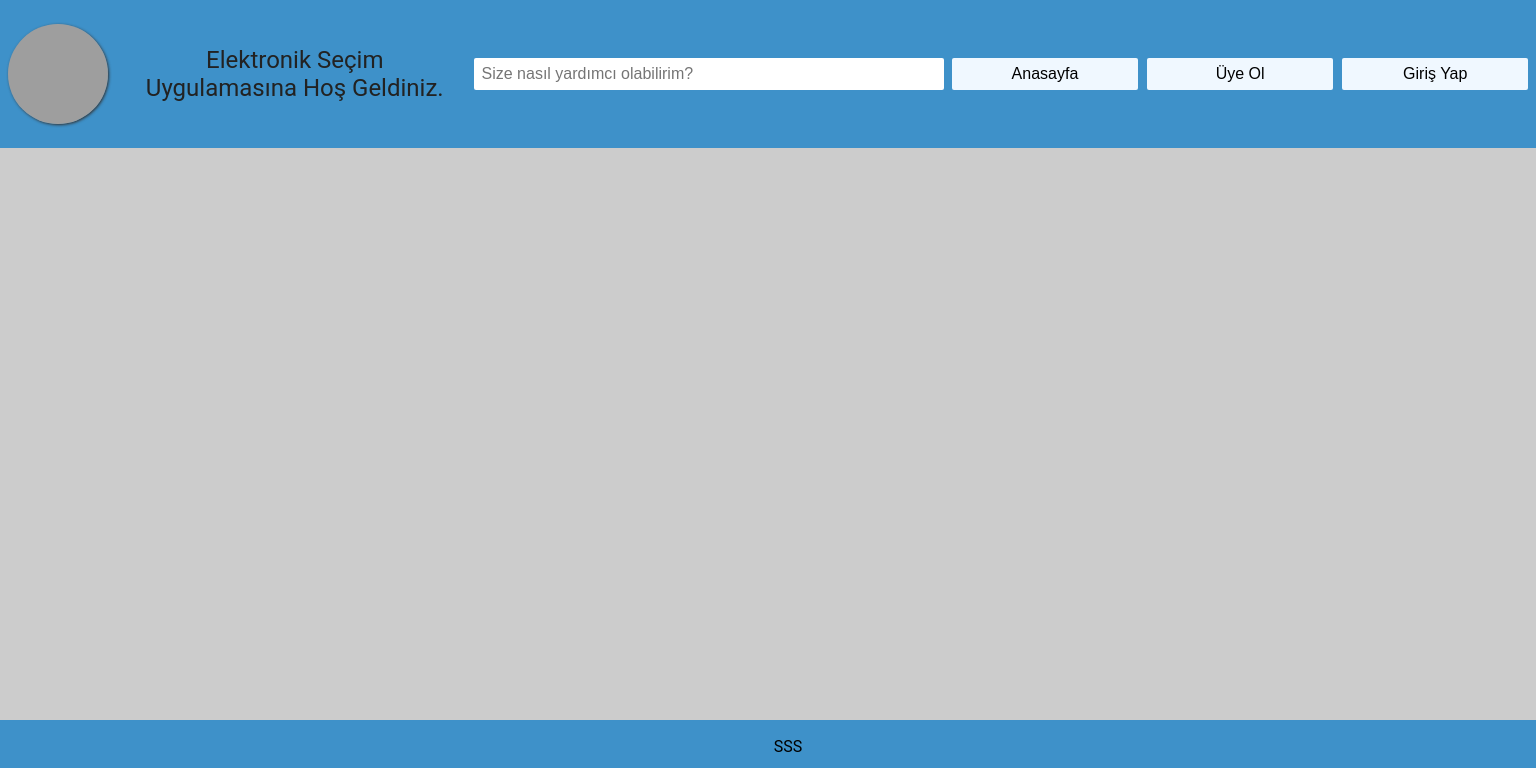
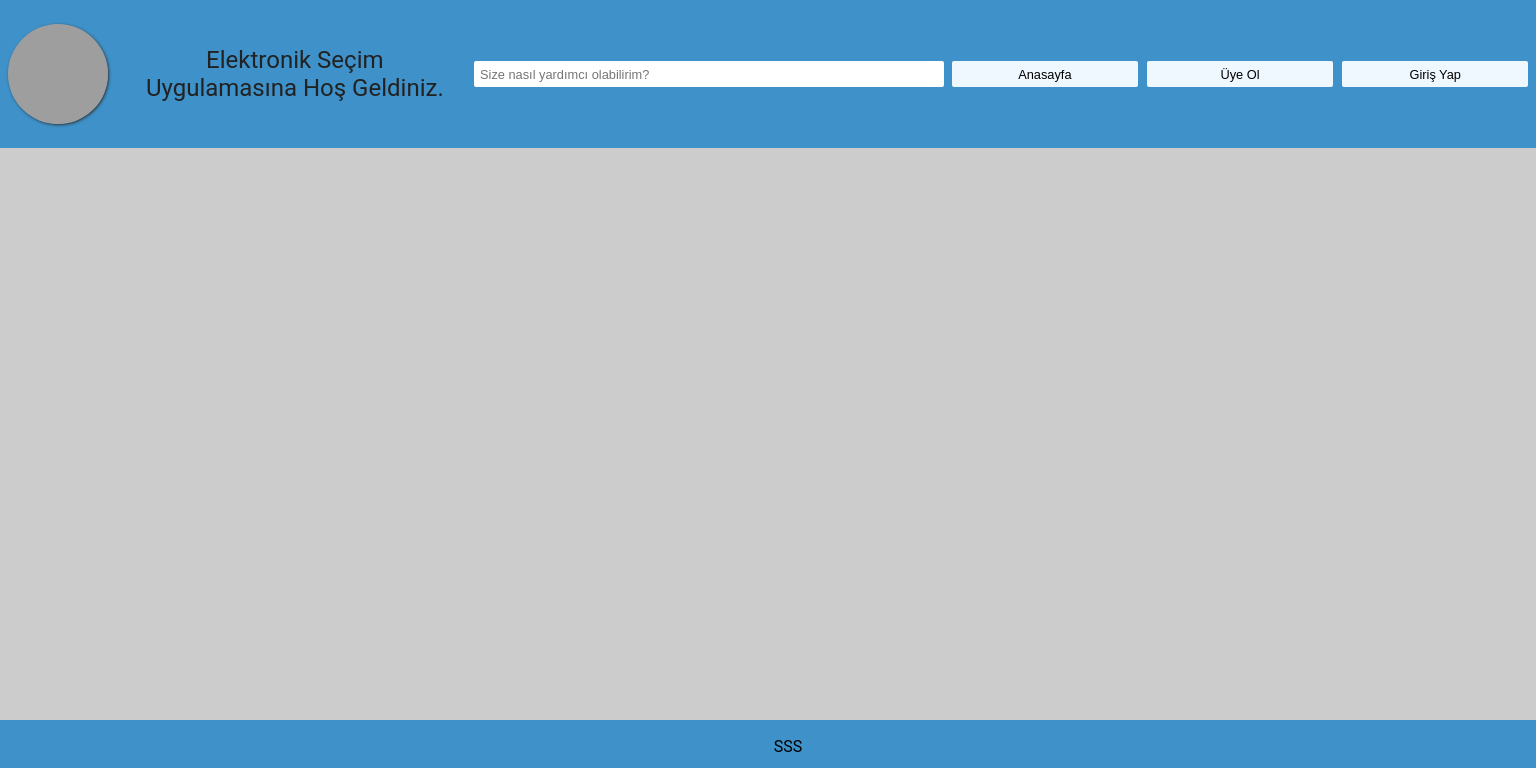
Before and after one commit to turkaytunc/e-secim, a React (Create React App) app: page / in a window 1536 px wide. Shown: the top 768 px of the page. Built offline with nearby package versions, Linux system fonts and the light colour scheme; grey boxes are pictures that could not be loaded.

Commit message:
update: button size

```diff
--- a/src/components/header/header.scss
+++ b/src/components/header/header.scss
@@ -126,7 +126,7 @@
   }
 
   .nav-button {
-    font-size: 1.2em;
+    font-size: 1em;
     width: 100%;
   }
 
@@ -149,12 +149,12 @@
   }
 
   .nav-search-box {
-    font-size: 1em;
+    font-size: 0.8em;
     width: 40%;
   }
 
   .nav-button {
-    font-size: 1em;
+    font-size: 0.8em;
     width: 100%;
   }
   .project-title {
```
